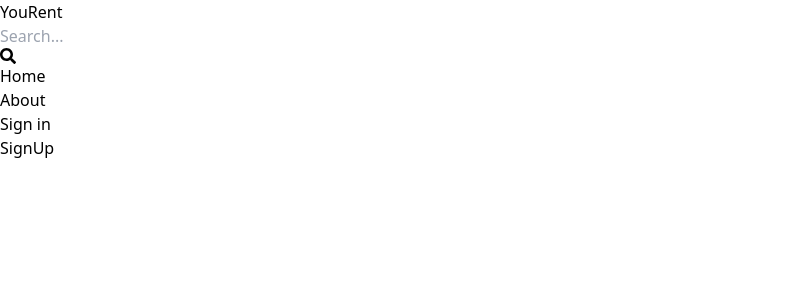
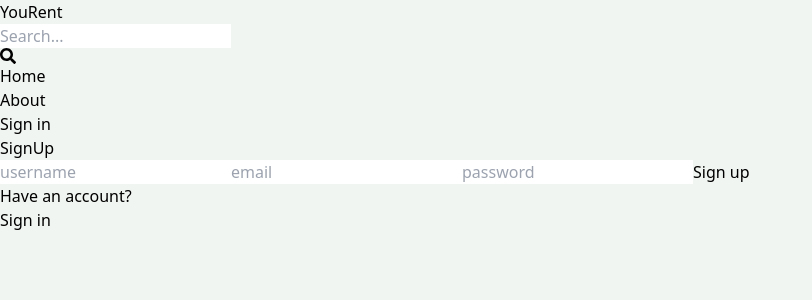
Before and after one commit to AndreyBatischev/rent_app, a React (Vite) app in the folder client/: page /sign-up in a window 1280 px wide. Shown: the top 300 px of the page, without its empty margins (0-812 px from the left). Built offline with nearby package versions, Linux system fonts and the light colour scheme.

Commit message:
ui page sign up

```diff
--- a/client/src/index.css
+++ b/client/src/index.css
@@ -1,3 +1,7 @@
 @tailwind base;
 @tailwind components;
 @tailwind utilities;
+
+body{
+    background-color: rgb(241, 245, 241);
+}
--- a/client/src/pages/SignUp.jsx
+++ b/client/src/pages/SignUp.jsx
@@ -1,7 +1,22 @@
-import React from 'react'
+import {Link} from "react-router-dom"
 
 export default function SignUp() {
   return (
-    <div>SignUp</div>
+    <div className='p-3 max-w-lg mx-auto'>
+      <h1 className='text-3xl text-center font-semibold my-7' >SignUp</h1>
+      <form className='flex flex-col gap-4'>
+        <input type="text" placeholder='username' className='border p-3 rounded-lg' id='username' />
+        <input type="text" placeholder='email' className='border p-3 rounded-lg' id='email' />
+        <input type="text" placeholder='password' className='border p-3 rounded-lg' id='password' />
+
+        <button className='bg-slate-700 text-white p-3 rounded-lg uppercase hover:opacity-95  disabled:opacity-70'>Sign up</button>
+      </form>
+      <div className="flex gap-2 mt-5">
+        <p>Have  an account?</p>
+        <Link to="/sign-in">
+          <span className="text-blue-700">Sign in</span>
+        </Link>
+      </div>
+    </div>
   )
 }
```
